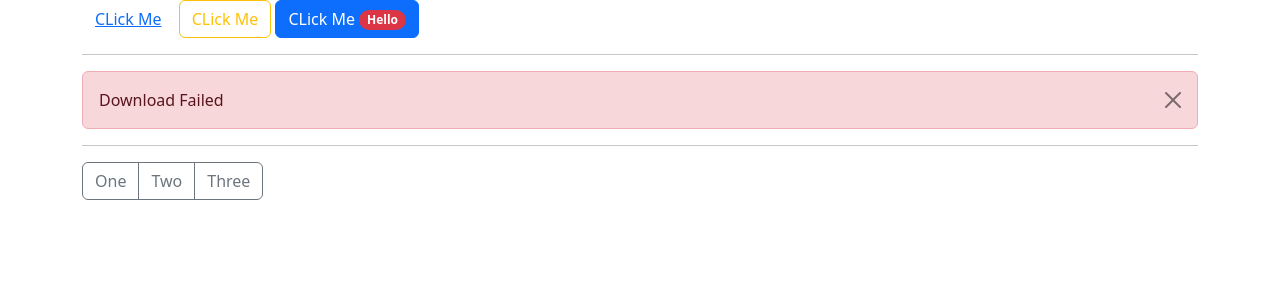
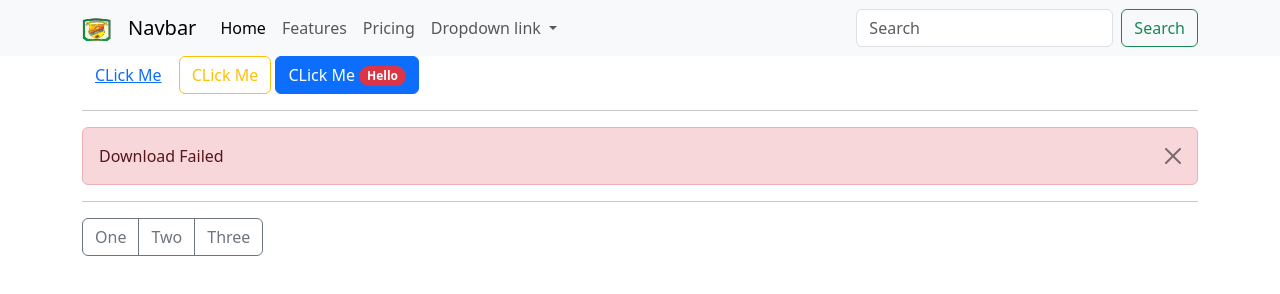
Before and after one commit to SamyamRimal/LEARN-MERN, a plain HTML site: page HTML_FILES/Bootstrap.html in a window 1280 px wide. Drawn offline with nearby package versions, Linux system fonts and the light colour scheme.

Commit message:
Practise Bootstrap

```diff
--- a/HTML_FILES/Bootstrap.html
+++ b/HTML_FILES/Bootstrap.html
@@ -7,6 +7,48 @@
     <link rel="stylesheet" href="https://cdn.jsdelivr.net/npm/bootstrap@5.3.6/dist/css/bootstrap.min.css">
 </head>
 <body>
+
+    <!-- NAVBAR -->
+    <nav class="navbar navbar-expand-lg bg-body-tertiary">
+        <div class="container-sm">
+            <a class="navbar-brand" href="#">
+                <img src="../IMG/LOGO.jpg" alt="Bootstrap" width="30" height="24">
+              </a>
+          <a class="navbar-brand" href="#">Navbar</a>
+          <button class="navbar-toggler" type="button" data-bs-toggle="collapse" data-bs-target="#navbarNavDropdown" aria-controls="navbarNavDropdown" aria-expanded="false" aria-label="Toggle navigation">
+            <span class="navbar-toggler-icon"></span>
+          </button>
+          <div class="collapse navbar-collapse" id="navbarNavDropdown">
+            <ul class="navbar-nav">
+              <li class="nav-item">
+                <a class="nav-link active" aria-current="page" href="#">Home</a>
+              </li>
+              <li class="nav-item">
+                <a class="nav-link" href="#">Features</a>
+              </li>
+              <li class="nav-item">
+                <a class="nav-link" href="#">Pricing</a>
+              </li>
+              <li class="nav-item dropdown">
+                <a class="nav-link dropdown-toggle" href="#" role="button" data-bs-toggle="dropdown" aria-expanded="false">
+                  Dropdown link
+                </a>
+                <ul class="dropdown-menu">
+                  <li><a class="dropdown-item" href="#">Action</a></li>
+                  <li><a class="dropdown-item" href="#">Another action</a></li>
+                  <li><a class="dropdown-item" href="#">Something else here</a></li>
+                </ul>
+              </li>
+            </ul>
+          </div>
+          <form class="d-flex" role="search">
+            <input class="form-control me-2" type="search" placeholder="Search" aria-label="Search"/>
+            <button class="btn btn-outline-success" type="submit">Search</button>
+          </form>
+        </div>
+      </nav>
+
+
     <div class="container">
     <button class="btn btn-link">CLick Me</button>
     <!-- Primary, success, secondary, dark, warning, link -->
```
Also changed, not shown: HTML_FILES/BootstrapQn.html (added, +29 -0 lines), IMG/LOGO.jpg (added), 1 other file.
